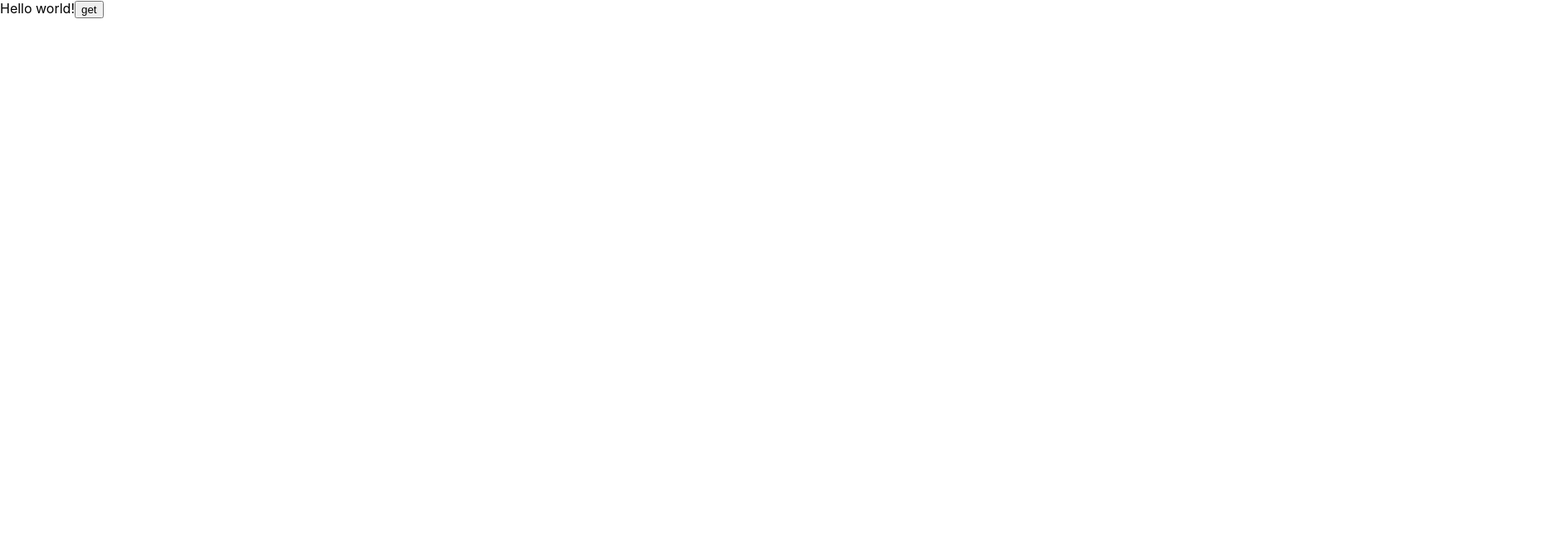
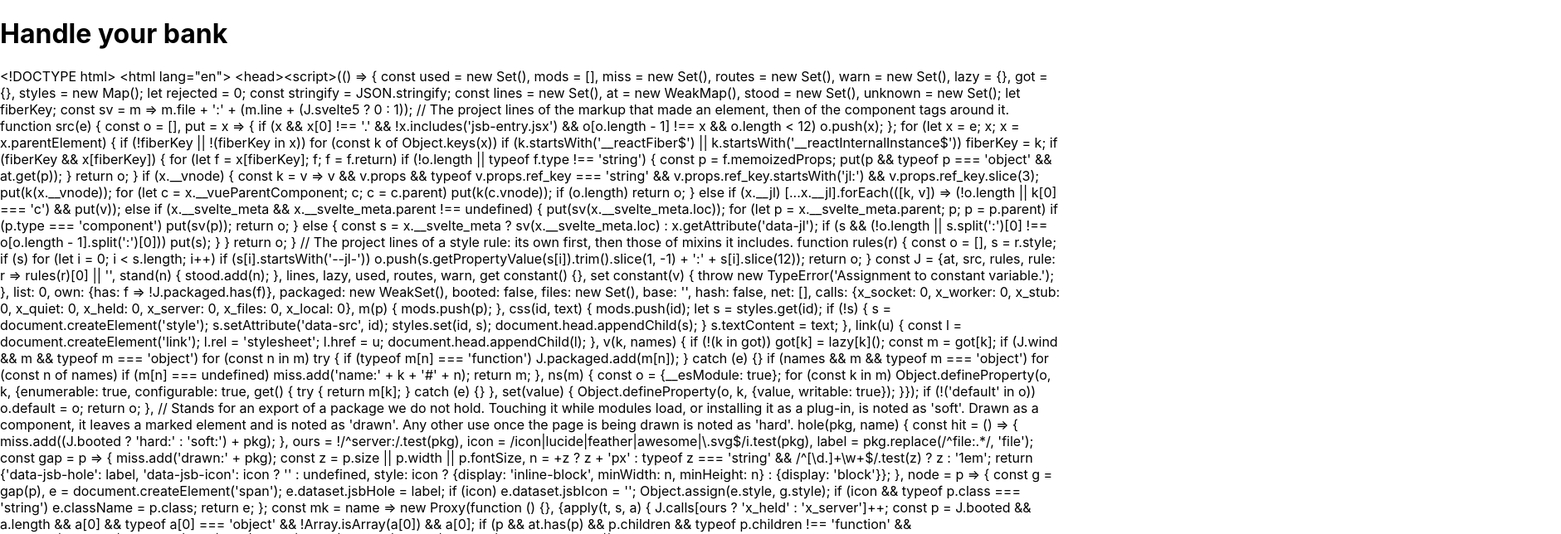
Before and after one commit to orinizri/bankAPIFullStack, a React (Create React App) app in the folder frontend/: page / in a window 1280 px wide. Shown: the top 644 px of the page at 83% size, 1881 px wide, since content can reach past the window. Built offline with nearby package versions, Linux system fonts and the light colour scheme.

Commit message:
connect frontend to backend

```diff
--- a/frontend/package.json
+++ b/frontend/package.json
@@ -2,6 +2,7 @@
   "name": "frontend",
   "version": "0.1.0",
   "private": true,
+  "proxy": "http://localhost:3001",
   "dependencies": {
     "@testing-library/jest-dom": "^5.16.1",
     "@testing-library/react": "^12.1.2",
--- a/frontend/src/App.js
+++ b/frontend/src/App.js
@@ -1,16 +1,20 @@
-import  { useState } from 'react'
+import  { useEffect, useState } from 'react'
 import api from './api/api'
 
 function App() {// eslint-disable-next-line
   const [ user , setUser ] = useState('');
-  const  getRequest = async () => {
-    const { data } = await api.get('/users')
-    console.log(data)
-  }
+  useEffect(()=>{
+    const  getRequest = async () => {
+      const { data } = await api.get('/')
+      setUser(data)
+    }
+    getRequest()
+  }, [user])
   return (
-    <div className="App">
-      Hello world!
-      <button onClick={getRequest}>get</button>
+    <div>
+      <h1>Handle your bank</h1>
+      {user ? user : `Hello world!` }
+      {/* <button onClick={getRequest}>get</button> */}
     </div>
   );
 }
--- a/frontend/src/api/api.js
+++ b/frontend/src/api/api.js
@@ -1,6 +1,6 @@
 const axios = require('axios')
 
-let myUrl = 'http://localhost:3000/api';
+let myUrl = 'http://localhost:3000/';
 if (process.env.NODE_ENV === 'production') {
     myUrl = 'api'
 }
```
Also changed, not shown: 1 other file (tests, documents, lock files or other folders).
